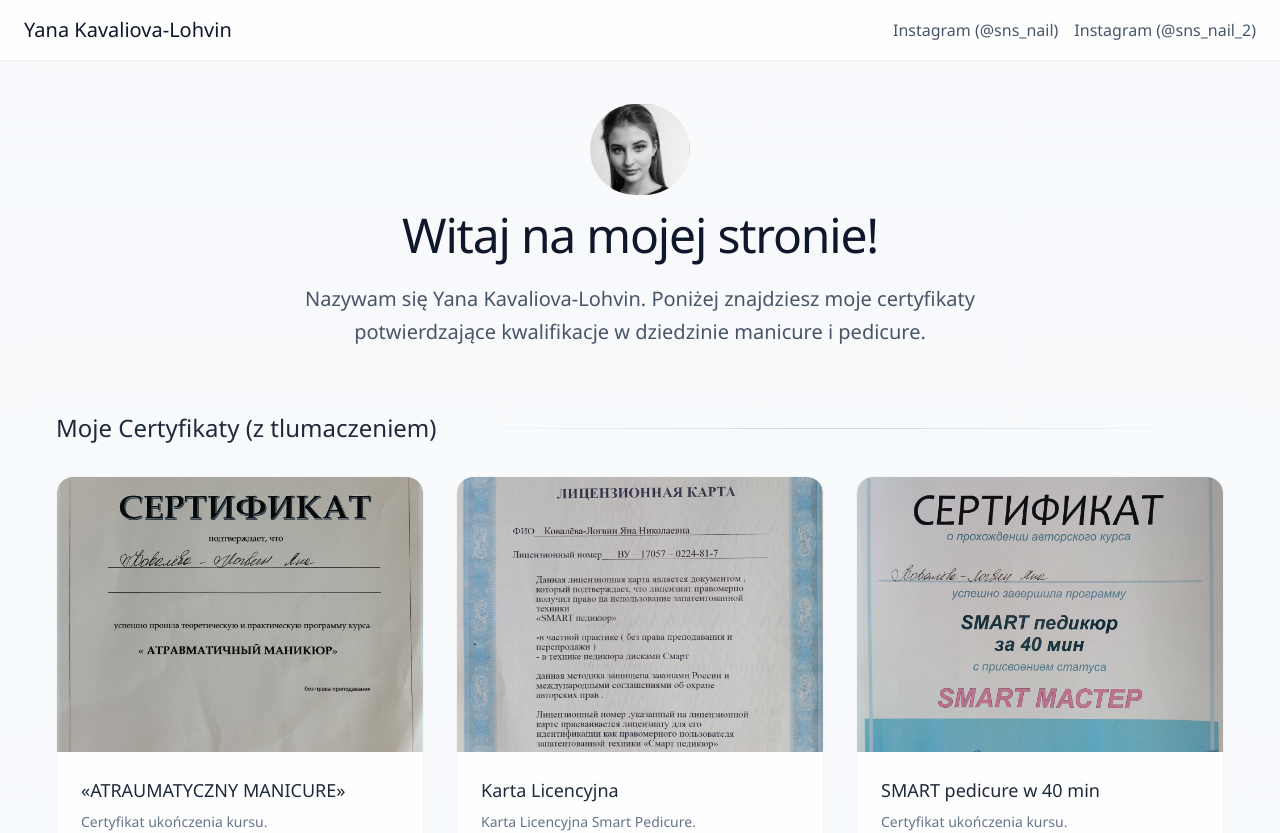
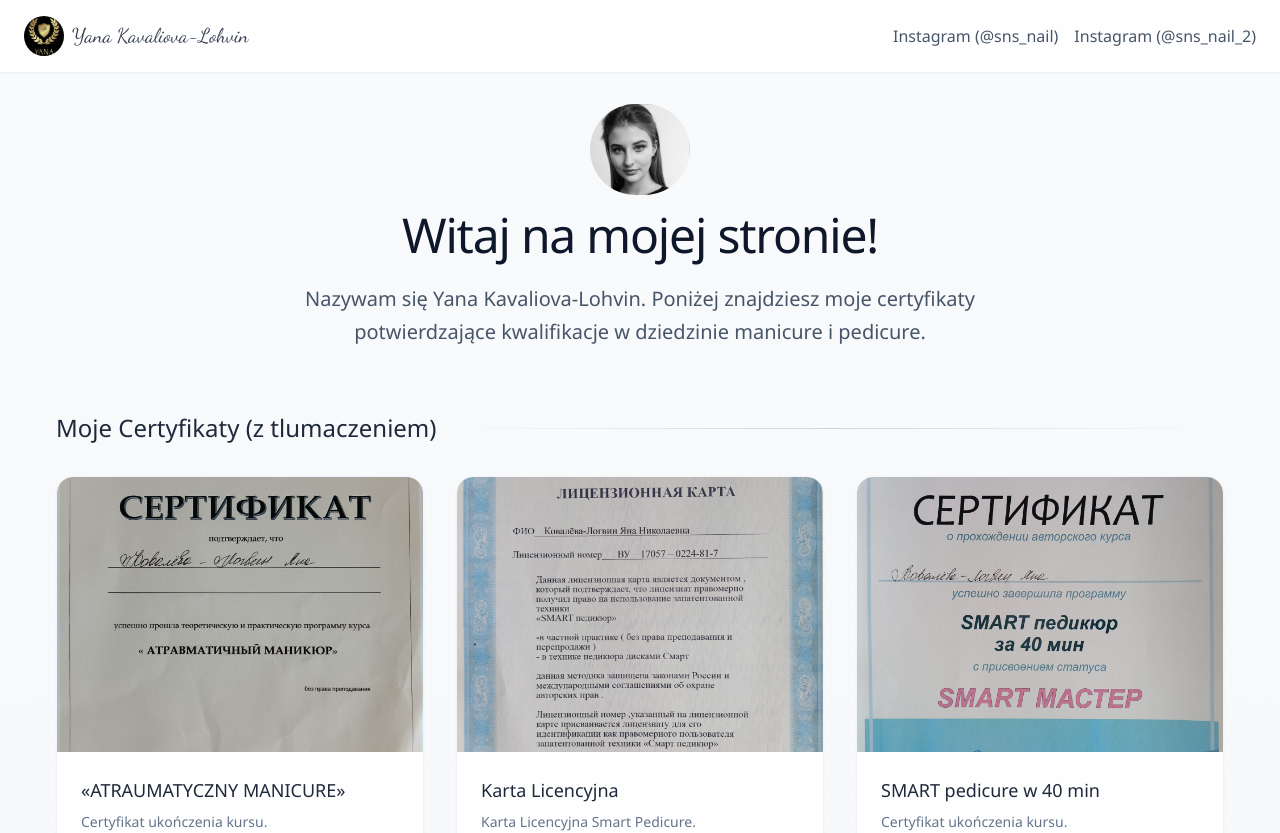
Before and after one commit to NikKowPHP/jana-next, a Next.js app: page / in a window 1280 px wide. Shown: the top 833 px of the page. Built offline with nearby package versions, Linux system fonts and the light colour scheme.

Commit message:
feat: add Dancing Script font and update Navbar styling with logo

```diff
--- a/src/app/layout.tsx
+++ b/src/app/layout.tsx
@@ -33,6 +33,7 @@ export default function RootLayout({
         <link rel="icon" type="image/png" sizes="16x16" href="/favicon-16x16.png" />
         <link rel="manifest" href="/site.webmanifest" />
         <link rel="icon" href="/favicon.ico" />
+        <link href="https://fonts.googleapis.com/css2?family=Dancing+Script:wght@400..700&display=swap" rel="stylesheet" />
       </head>
       <body className="font-sans antialiased bg-gradient-to-b from-slate-50 to-slate-100">
         <Navbar />
--- a/src/components/Navbar.tsx
+++ b/src/components/Navbar.tsx
@@ -23,7 +23,8 @@ export default function Navbar() {
   return (
     <nav className="bg-white/80 backdrop-blur-sm shadow-sm fixed top-0 left-0 right-0 z-10">
       <div className="mx-auto px-6 max-w-screen-xl py-4 flex items-center justify-between">
-        <Link href="/" className="text-xl font-medium text-slate-900">
+        <Link href="/" className="text-xl font-handwriting text-gray-700 flex items-center">
+          <img src="/logo.png" alt="Logo" className="h-10 w-10 mr-2 rounded-full"/>
           Yana Kavaliova-Lohvin
         </Link>
 
--- a/tailwind.config.ts
+++ b/tailwind.config.ts
@@ -10,6 +10,7 @@ export default {
     extend: {
       fontFamily: {
         sans: ['Segoe UI', 'system-ui', 'sans-serif'],
+        handwriting: ['"Dancing Script"', 'cursive'],
       },
       colors: {
         // Neutral Colors (1-12)
```
